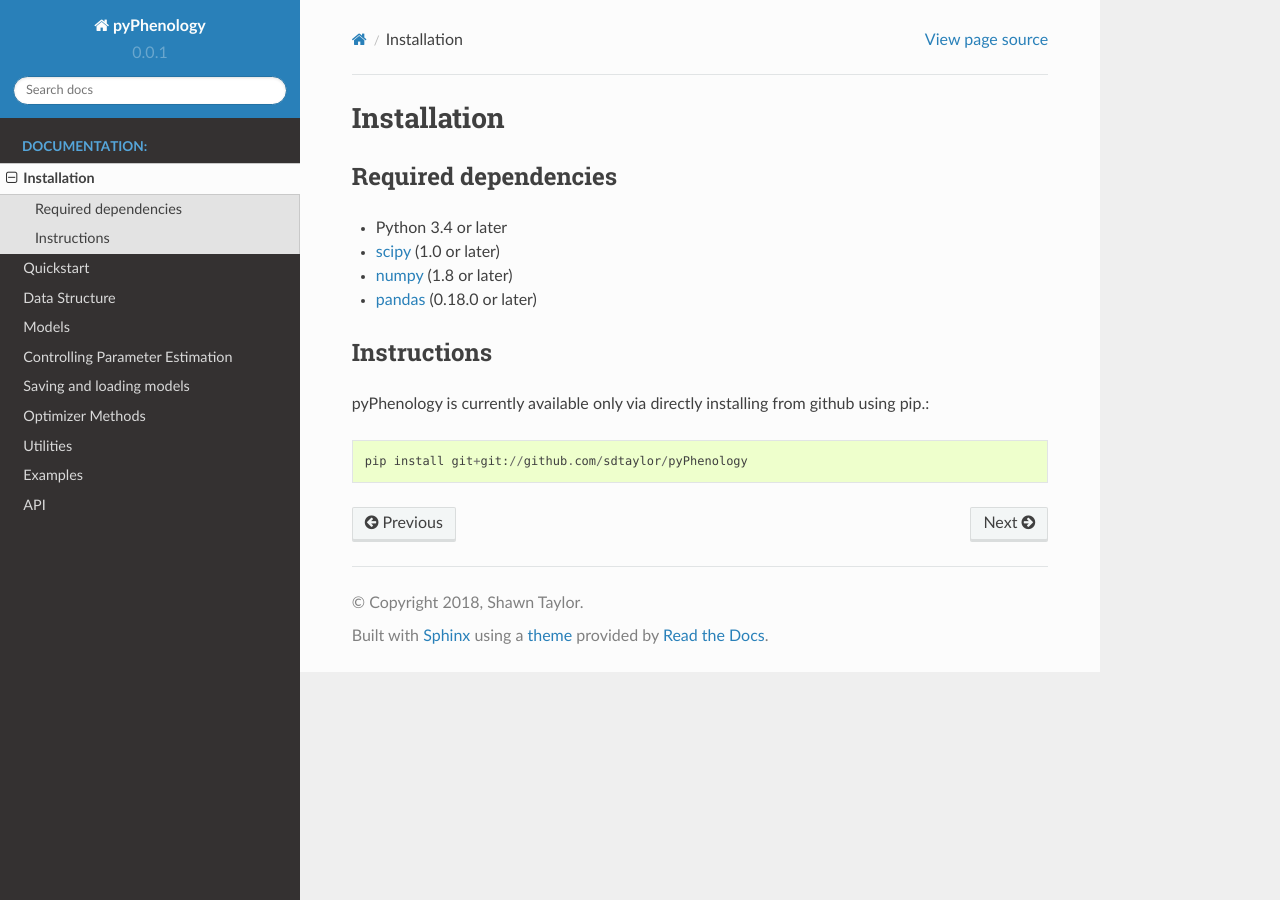
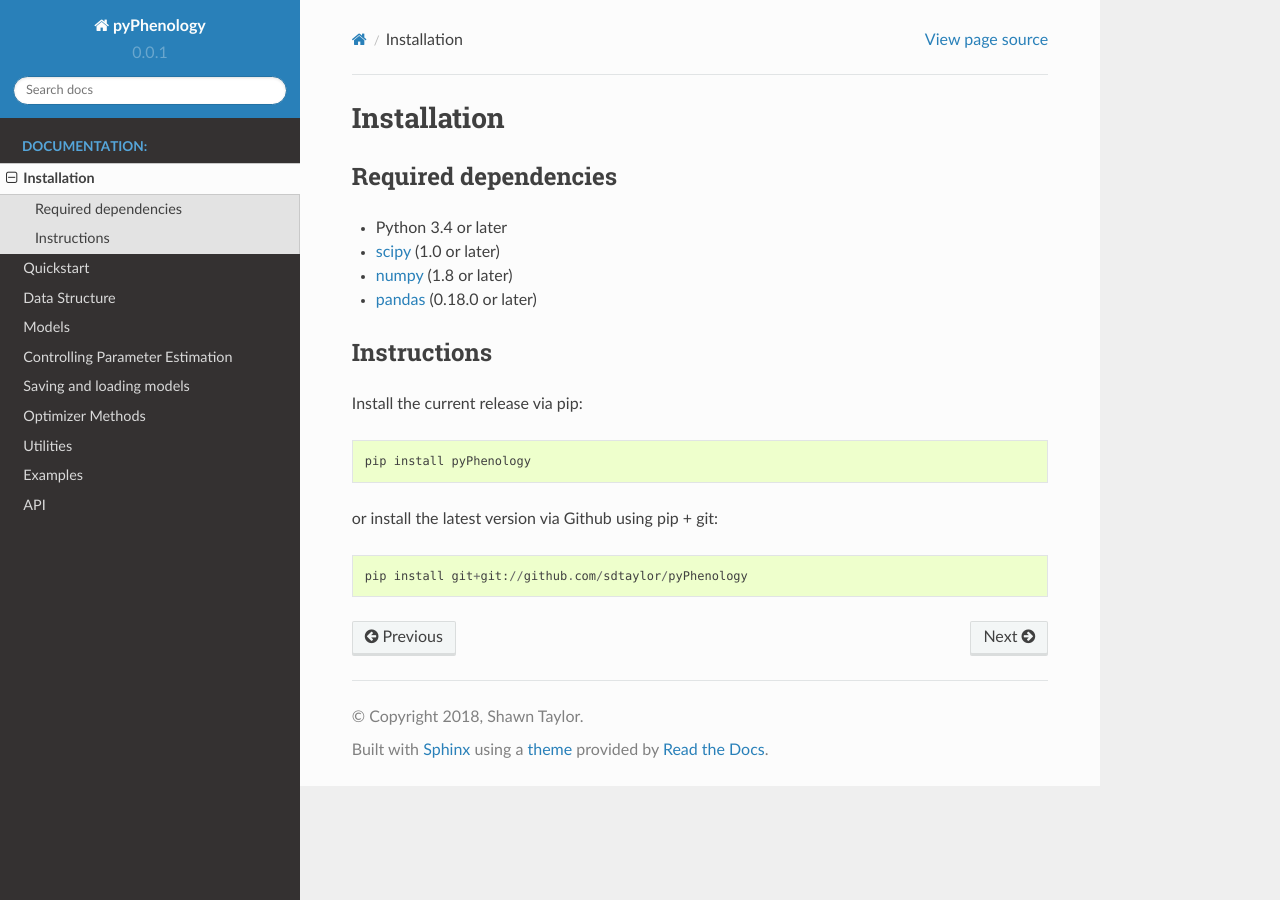
Before and after one commit to sdtaylor/pyPhenology, a Sphinx documentation site: the page built from docs/install.rst, in a window 1280 px wide. Built offline with Sphinx 7.4.7 and the Read the Docs theme 2.0.0, drawn with Linux system fonts in a browser that asks for light colours.

Commit message:
update install instructions with direct pip install

```diff
--- a/docs/install.rst
+++ b/docs/install.rst
@@ -15,6 +15,10 @@ Required dependencies
 Instructions
 ------------
 
-pyPhenology is currently available only via directly installing from github using pip.::
+Install the current release via pip::
+
+    pip install pyPhenology
+
+or install the latest version via Github using pip + git::
 
     pip install git+git://github.com/sdtaylor/pyPhenology
```
Also changed, not shown: README.md (+7 -1 lines).
